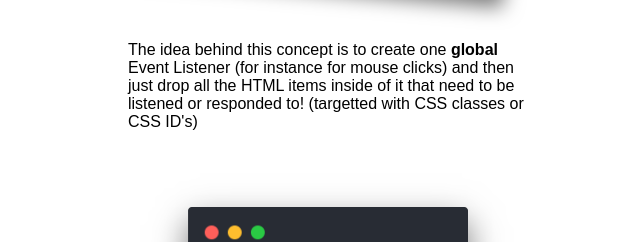
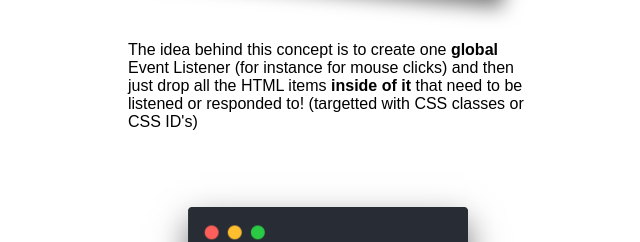
Before and after one commit to David-van-den-Bor/Event-Listeners-in-Javascript, a website built with Parcel: page index.html in a window 1280 px wide. Shown: the part 436-678 px from the top of the page, 312-952 px from the left. Built offline with nearby package versions, Linux system fonts and the light colour scheme.

Commit message:
Update index.html

```diff
--- a/index.html
+++ b/index.html
@@ -20,7 +20,7 @@
    <p>The idea behind this concept is to create one
       <strong> global </strong> Event Listener
       (for instance for mouse clicks) and then
-      just drop all the HTML items inside of it
+      just drop all the HTML items <strong> inside of it </strong>
       that need to be listened or responded to!
       (targetted with CSS classes or CSS ID's)
    </p>
```
